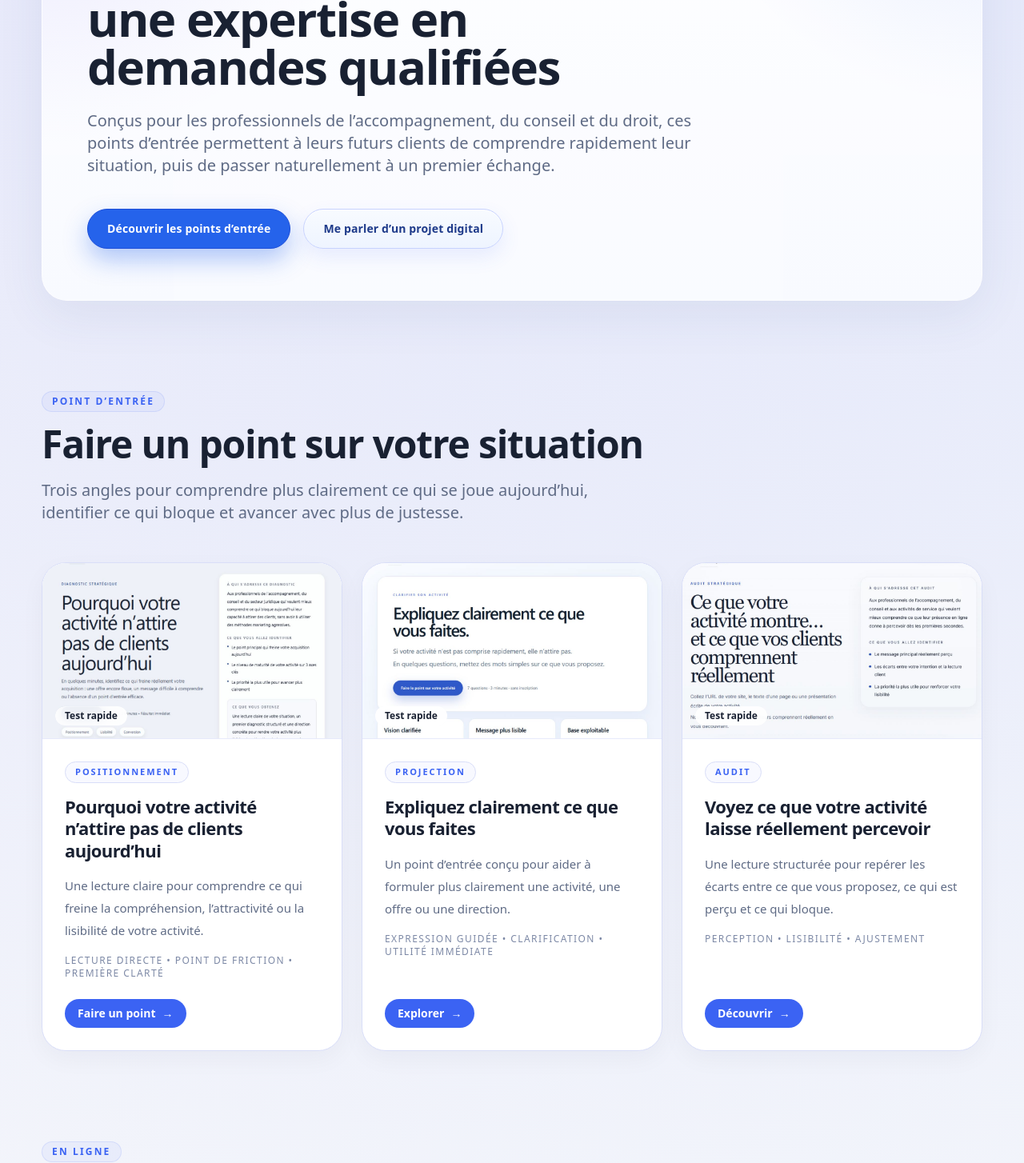
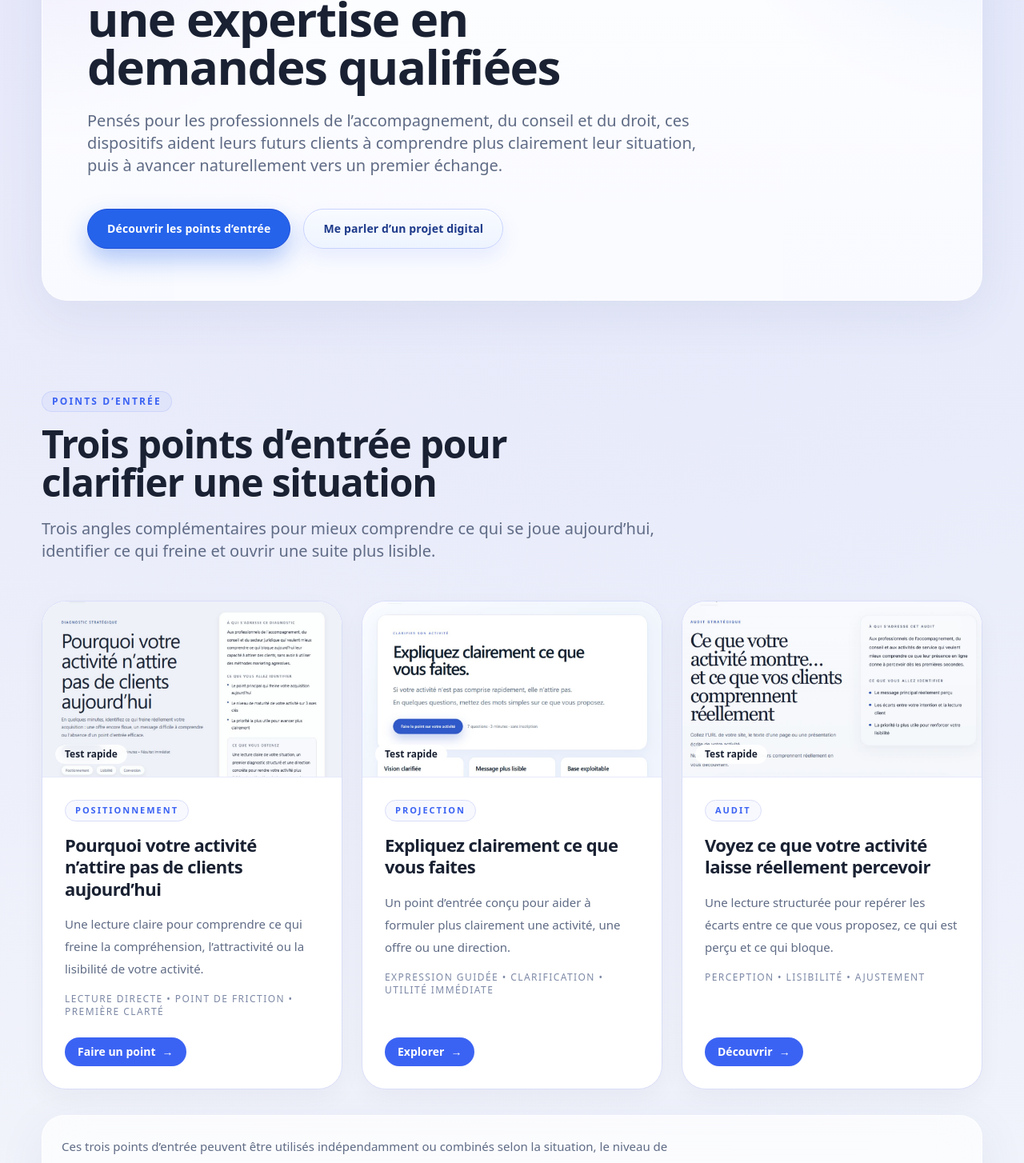
Before and after one commit to arnaudcrestey/portail-site-vitrine, a Next.js app: page /concepts in a window 1280 px wide. Shown: the part 420-1874 px from the top of the page at 80% size. Built offline with nearby package versions, Linux system fonts and the light colour scheme.

Commit message:
Update page.tsx

```diff
--- a/app/concepts/page.tsx
+++ b/app/concepts/page.tsx
@@ -11,7 +11,7 @@ import {
 export const metadata = {
   title: 'Laboratoire de concepts',
   description:
-    'Un catalogue vivant de points d’entrée intelligents, démonstrateurs de savoir-faire, mini-sites et dispositifs digitaux premium.',
+    'Des points d’entrée conçus pour transformer une expertise en demandes qualifiées, en clarifiant une situation et en ouvrant naturellement vers un premier échange.',
 };
 
 export default function ConceptsPage() {
@@ -20,23 +20,39 @@ export default function ConceptsPage() {
       <PageHero
         eyebrow="Laboratoire"
         title="Des points d’entrée conçus pour transformer une expertise en demandes qualifiées"
-        description="Conçus pour les professionnels de l’accompagnement, du conseil et du droit, ces points d’entrée permettent à leurs futurs clients de comprendre rapidement leur situation, puis de passer naturellement à un premier échange."
-        primaryCta={{ href: '#entry-points', label: 'Découvrir les points d’entrée' }}
-        secondaryCta={{ href: '/contact', label: 'Me parler d’un projet digital' }}
+        description="Pensés pour les professionnels de l’accompagnement, du conseil et du droit, ces dispositifs aident leurs futurs clients à comprendre plus clairement leur situation, puis à avancer naturellement vers un premier échange."
+        primaryCta={{
+          href: '#entry-points',
+          label: 'Découvrir les points d’entrée',
+        }}
+        secondaryCta={{
+          href: '/contact',
+          label: 'Me parler d’un projet digital',
+        }}
       />
 
       <section id="entry-points" className="section-spacing pt-4">
         <div className="container-layout">
           <SectionHeading
-            eyebrow="Point d’entrée"
-            title="Faire un point sur votre situation"
-            description="Trois angles pour comprendre plus clairement ce qui se joue aujourd’hui, identifier ce qui bloque et avancer avec plus de justesse."
+            eyebrow="Points d’entrée"
+            title="Trois points d’entrée pour clarifier une situation"
+            description="Trois angles complémentaires pour mieux comprendre ce qui se joue aujourd’hui, identifier ce qui freine et ouvrir une suite plus lisible."
           />
 
           <div className="mt-12 grid gap-6 md:grid-cols-2 xl:grid-cols-3">
             {strategicEntryPoints.map((project) => (
               <ProjectShowcaseCard key={project.slug} project={project} />
             ))}
+          </div>
+
+          <div className="mt-8">
+            <Surface className="px-5 py-5 sm:px-6 sm:py-6">
+              <p className="max-w-3xl text-sm leading-7 text-muted-foreground sm:text-[15px]">
+                Ces trois points d’entrée peuvent être utilisés indépendamment ou
+                combinés selon la situation, le niveau de clarté recherché et le
+                type de blocage rencontré.
+              </p>
+            </Surface>
           </div>
         </div>
       </section>
@@ -62,7 +78,7 @@ export default function ConceptsPage() {
           <SectionHeading
             eyebrow="Déclinaisons métier"
             title="Une adaptation concrète à un métier"
-            description="Ces points d’entrée peuvent être adaptés à un métier, à ses contraintes et aux situations qu’il rencontre."
+            description="Ces points d’entrée peuvent être adaptés à un métier, à ses contraintes, à ses publics et aux situations qu’il rencontre le plus souvent."
           />
 
           <div className="mt-12 max-w-sm">
@@ -76,6 +92,7 @@ export default function ConceptsPage() {
           <SectionHeading
             eyebrow="Réserve créative"
             title="Concepts en cours de développement"
+            description="Des pistes déjà structurées pour prolonger le laboratoire, tester d’autres angles d’entrée et enrichir progressivement le système."
           />
 
           <div className="mt-8 grid gap-6 md:grid-cols-2 xl:grid-cols-4">
@@ -90,11 +107,20 @@ export default function ConceptsPage() {
         <div className="container-layout">
           <Surface className="relative overflow-hidden px-6 py-12 sm:px-10 sm:py-14 lg:px-14 lg:py-16">
             <div className="absolute inset-0 bg-hero-radial opacity-90" />
+
             <div className="relative mx-auto max-w-4xl text-center">
               <span className="section-eyebrow">Projet digital</span>
+
               <h2 className="mt-5 text-balance text-3xl font-semibold leading-tight sm:text-4xl lg:text-5xl">
                 Vous avez une expertise à transformer en dispositif concret ?
               </h2>
+
+              <p className="mx-auto mt-5 max-w-2xl text-sm leading-7 text-muted-foreground sm:text-base">
+                Point d’entrée, mini-site, logique de parcours, structure de
+                conversion : chaque dispositif est pensé pour rendre votre
+                activité plus claire, plus lisible et plus engageante.
+              </p>
+
               <div className="mt-8 flex justify-center">
                 <a
                   href="/contact"
```
